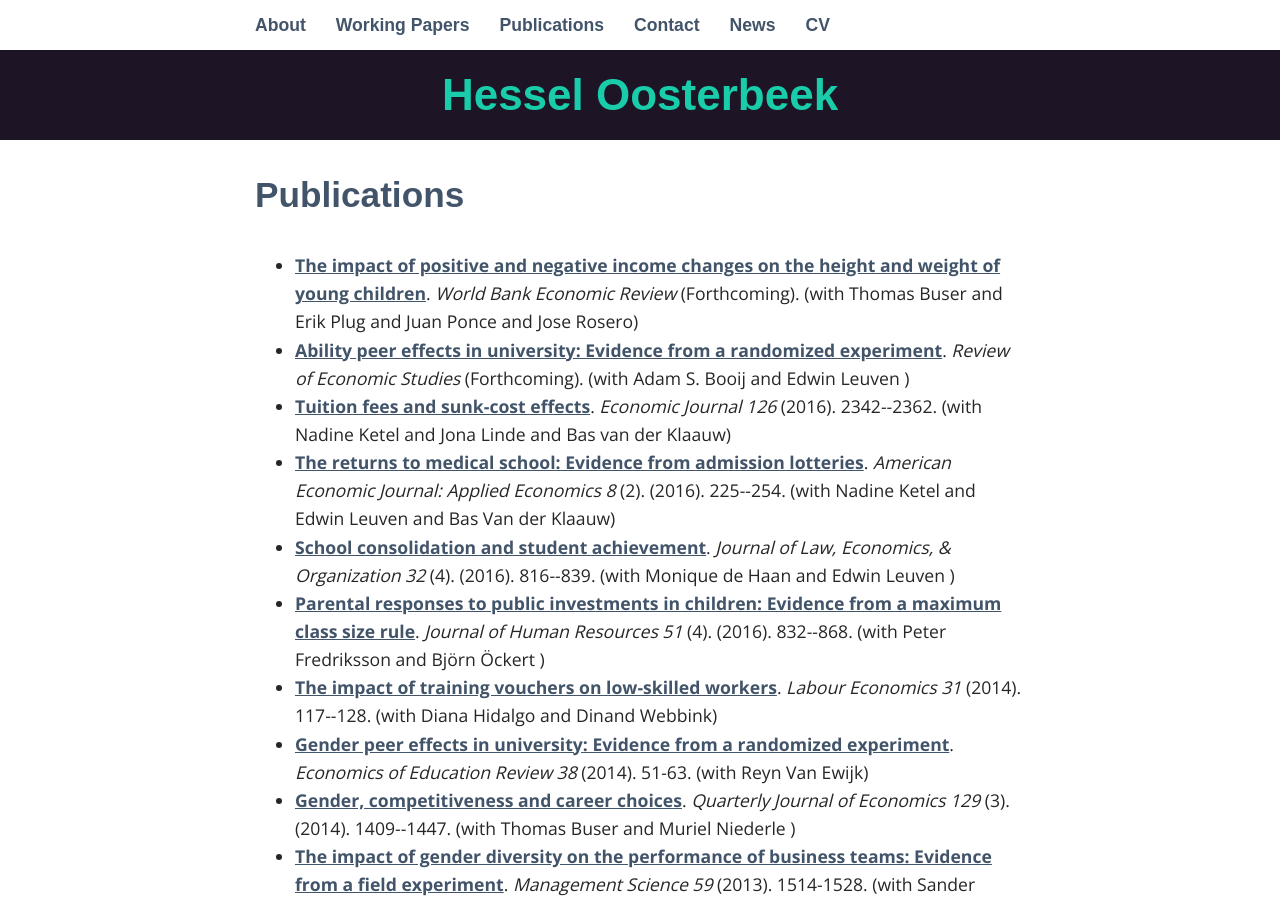
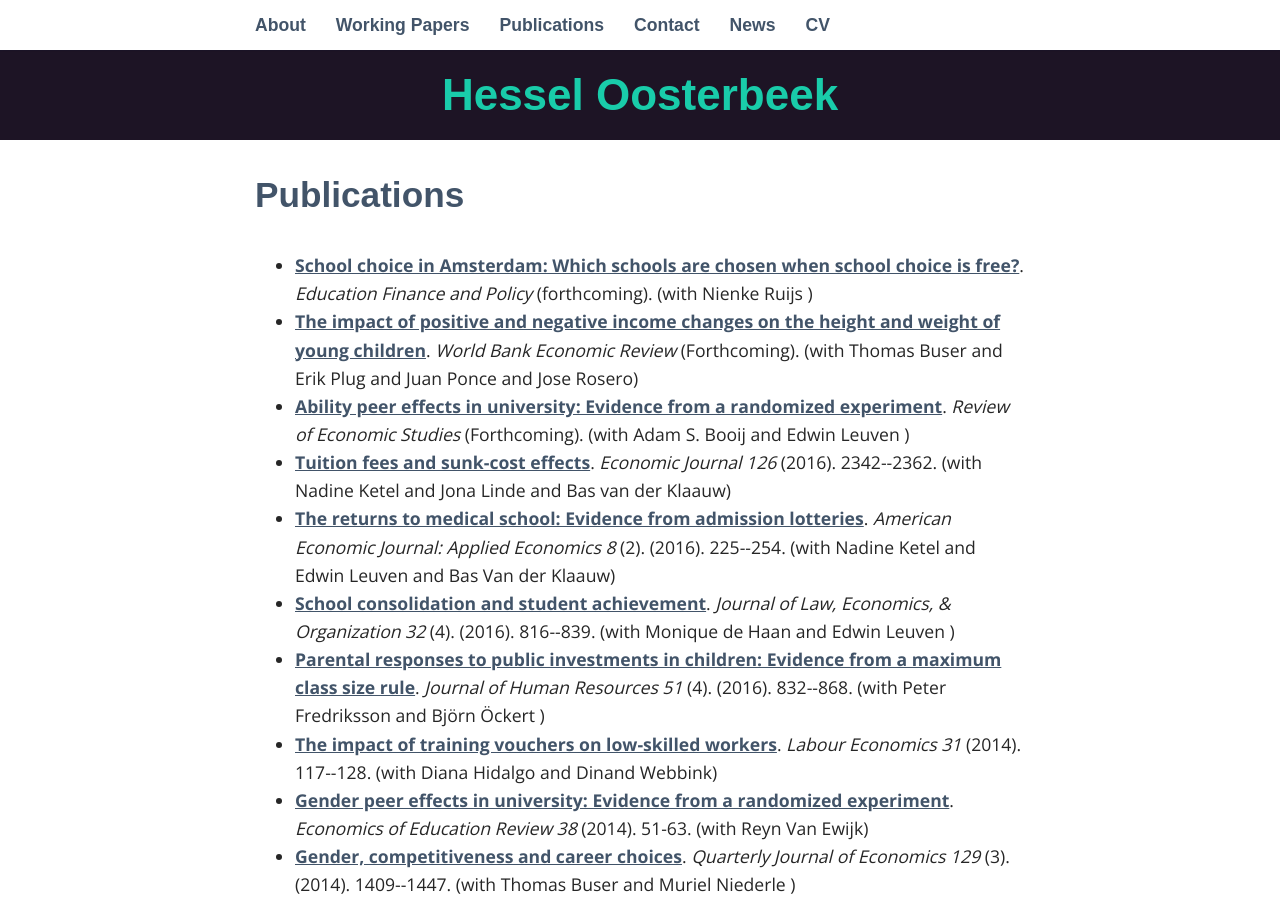
Before and after one commit to oosterbeek/www, a Jekyll site: the page built from _pages/03_pubs.md, in a window 1280 px wide and 900 px high. Built offline with Jekyll 4.4.1, drawn with Linux system fonts in a browser that asks for light colours; some web fonts are replaced.

Commit message:
Update 2017-03-05-School-choice-in-Amsterdam-Which.markdown

```diff
--- a/_posts/2017-03-05-School-choice-in-Amsterdam-Which.markdown
+++ b/_posts/2017-03-05-School-choice-in-Amsterdam-Which.markdown
@@ -1,19 +1,19 @@
 ---
-layout: paper
+layout: pub
 title: "School choice in Amsterdam: Which schools are chosen when school choice is free?"
 abstract: "Advocates of increased school choice and competition assume that school choices are led by quality considerations. To test this assumption, this paper examines the determinants of secondary school choice in the city of Amsterdam. In this city there are many schools to choose from and school choice is virtually unrestricted (no catchment areas, low or no tuition fees, short distances). Using discrete choice models we find that published indicators of school quality are not consistent predictors of school choice. Instead, students appear to prefer schools that are close to their home and schools where many of their former classmates in primary school go to."
 authors: "Nienke Ruijs and Hessel Oosterbeek"
-year: "2014"
-journal: ""
+year: "forthcoming"
+journal: "Education Finance and Policy"
 volume: ""
 number: ""
 pages: ""
-type: "unpublished"
+type: "article"
 booktitle: ""
 editor: ""
 publisher: ""
 institution: ""
 pdf: "http://www.economists.nl/files/20141112-schoolchoice2014nov.pdf"
-date: 2017-03-05
-category: papers
+date: 2017-05-31
+category: pub
 ---
```
